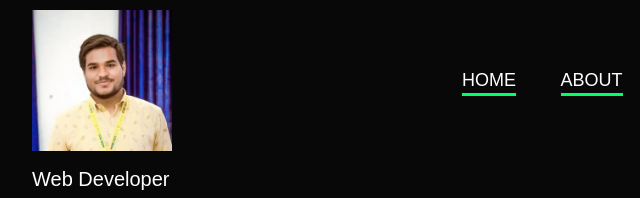
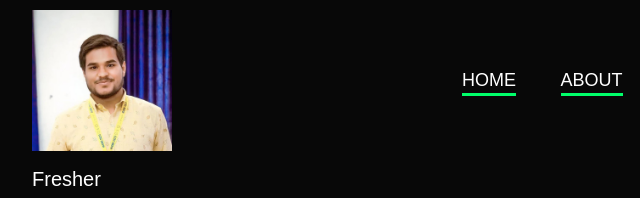
Before and after one commit to dswagata/My-Portfolio, a plain HTML site: page index.html in a window 1280 px wide. Shown: the top 198 px of the page, 96-736 px from the left. Drawn offline with Linux system fonts and the light colour scheme; files whose address does not match are found by name.

Commit message:
index.html

```diff
--- a/index.html
+++ b/index.html
@@ -27,7 +27,7 @@
                 <i class="fa-solid fa-bars" onclick="openmenu()"></i>
             </nav>
             <div class="header-text"><br>
-                <p>Web Developer</p>
+                <p>Fresher</p>
                 <h1>Hi, I'm <span>Swagata Das</span></h1>
             </div>
         </div>
```
